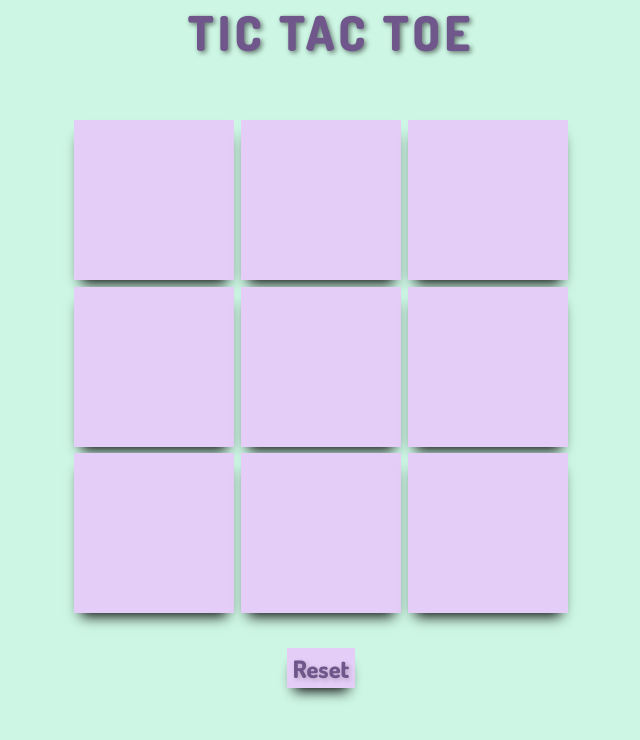
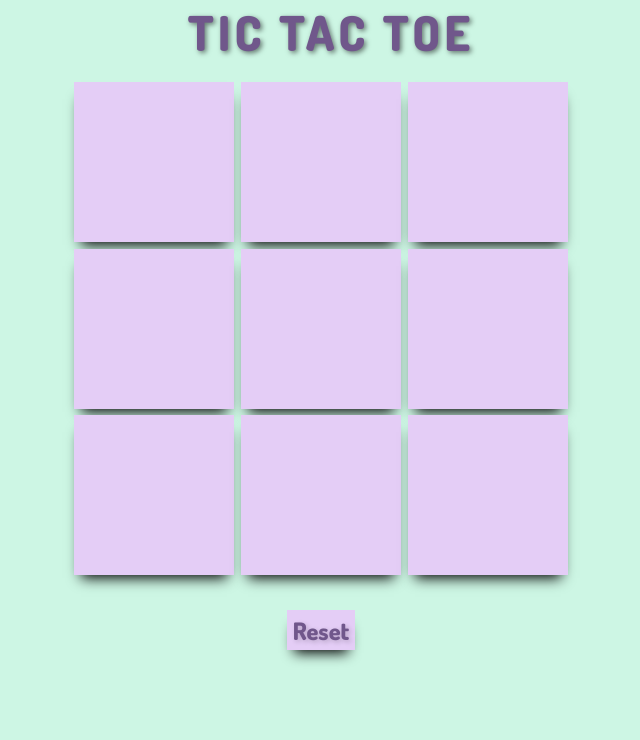
Before and after one commit to PattaSiwa/tic-tac-toe, a plain HTML site: page index.html in a window 1280 px wide. Shown: the whole page, without its empty margins (319-959 px from the left). Drawn offline with Linux system fonts and the light colour scheme; a web font is replaced by a local one.

Commit message:
header height fixed

```diff
--- a/css/style.css
+++ b/css/style.css
@@ -17,7 +17,7 @@ header {
     text-align: center;
     padding-left: 30px;
     padding-right: 10px;
-    height: 120px;
+    height: auto;
     overflow: hidden;
 }
 
```
